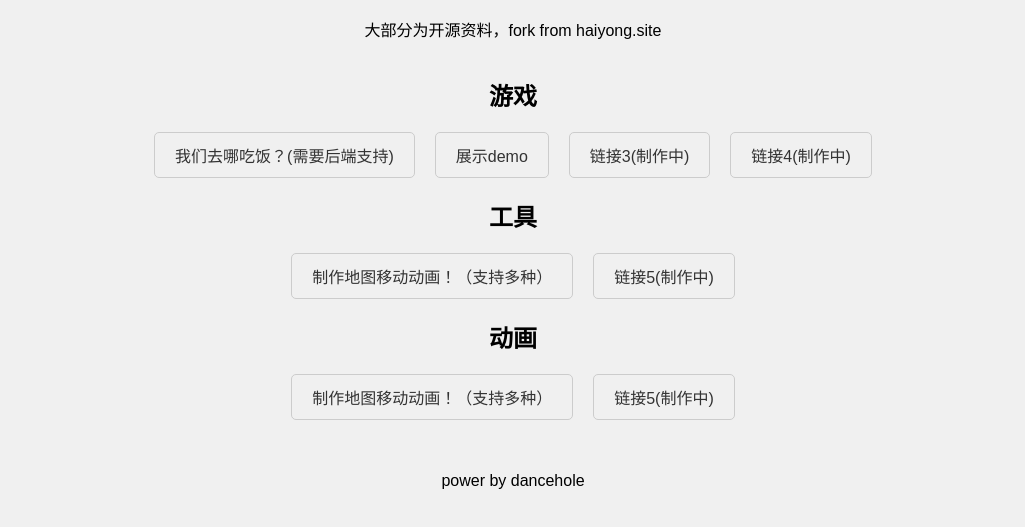
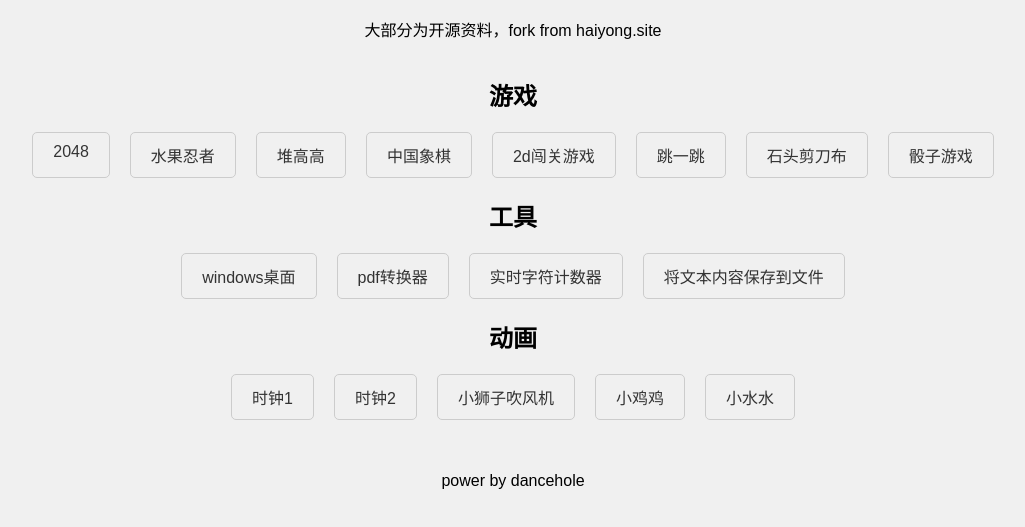
Before and after one commit to dancehole/minigame, a plain HTML site: page index.html in a window 1280 px wide. Shown: the part 191-718 px from the top of the page, without its empty margins (127-1152 px from the left). Drawn offline with Linux system fonts and the light colour scheme.

Commit message:
sync: 与server端同步

```diff
--- a/index.html
+++ b/index.html
@@ -48,22 +48,31 @@
   <p>大部分为开源资料，fork from haiyong.site</p>
   <h2>游戏</h2>
   <div class="links">
-    <a href="./API/">我们去哪吃饭？(需要后端支持)</a>
-    <a href="./API/local-marker/local-marker.html">展示demo</a>
-    <a href="./API/">链接3(制作中)</a>
-    <a href="./API/">链接4(制作中)</a>
+    <a href="./games/2048Game/index.html">2048</a>
+    <a href="./games/BlockNinja水果忍者方块版/index.html">水果忍者</a>
+    <a href="./games/BuildYourTower堆高高/index.html">堆高高</a>
+    <a href="./games/ChineseChess中国象棋/index.html">中国象棋</a>
+    <a href="./games/jsAdvantureGame2D闯关/index.html">2d闯关游戏</a>
+    <a href="./games/jumpAndJump/index.html">跳一跳</a>
+    <a href="./games/toEdit/Rock-paper-scissors-石头剪刀布/index.html">石头剪刀布</a>
+    <a href="./games/toEdit/Rolling the dice-骰子游戏/index.html">骰子游戏</a>
     <!-- 更多链接可以继续添加 -->
   </div>
   <h2>工具</h2>
   <div class="links">
-    <a href="./GLAPI/app-animation/index.html">制作地图移动动画！（支持多种）</a>
-    <a href="./GLAPI/">链接5(制作中)</a>
+    <a href="./tools/工具-19.仿 Windows 桌面/index.html">windows桌面</a>
+    <a href="./tools/工具-20.图片-pdf转换器/pdf.html">pdf转换器</a>
+    <a href="./tools/工具-22.实时字符计数器/zifu.html">实时字符计数器</a>
+    <a href="./tools/工具-24.将文本内容保存到文件/wenben.html">将文本内容保存到文件</a>
     <!-- 更多链接可以继续添加 -->
   </div>
   <h2>动画</h2>
   <div class="links">
-    <a href="./GLAPI/app-animation/index.html">制作地图移动动画！（支持多种）</a>
-    <a href="./GLAPI/">链接5(制作中)</a>
+    <a href="./animations/dynamiClock/recClock_digital.html">时钟1</a>
+    <a href="./animations/dynamiClock/roundClock.html">时钟2</a>
+    <a href="./animations/Texture/LionBlowingWind/index.html">小狮子吹风机</a>
+    <a href="./animations/Texture/ChickenWatchingYou/index.html">小鸡鸡</a>
+    <a href="./animations/modelWaterWave.html">小水水</a>
     <!-- 更多链接可以继续添加 -->
   </div>
   <br><br>
```
